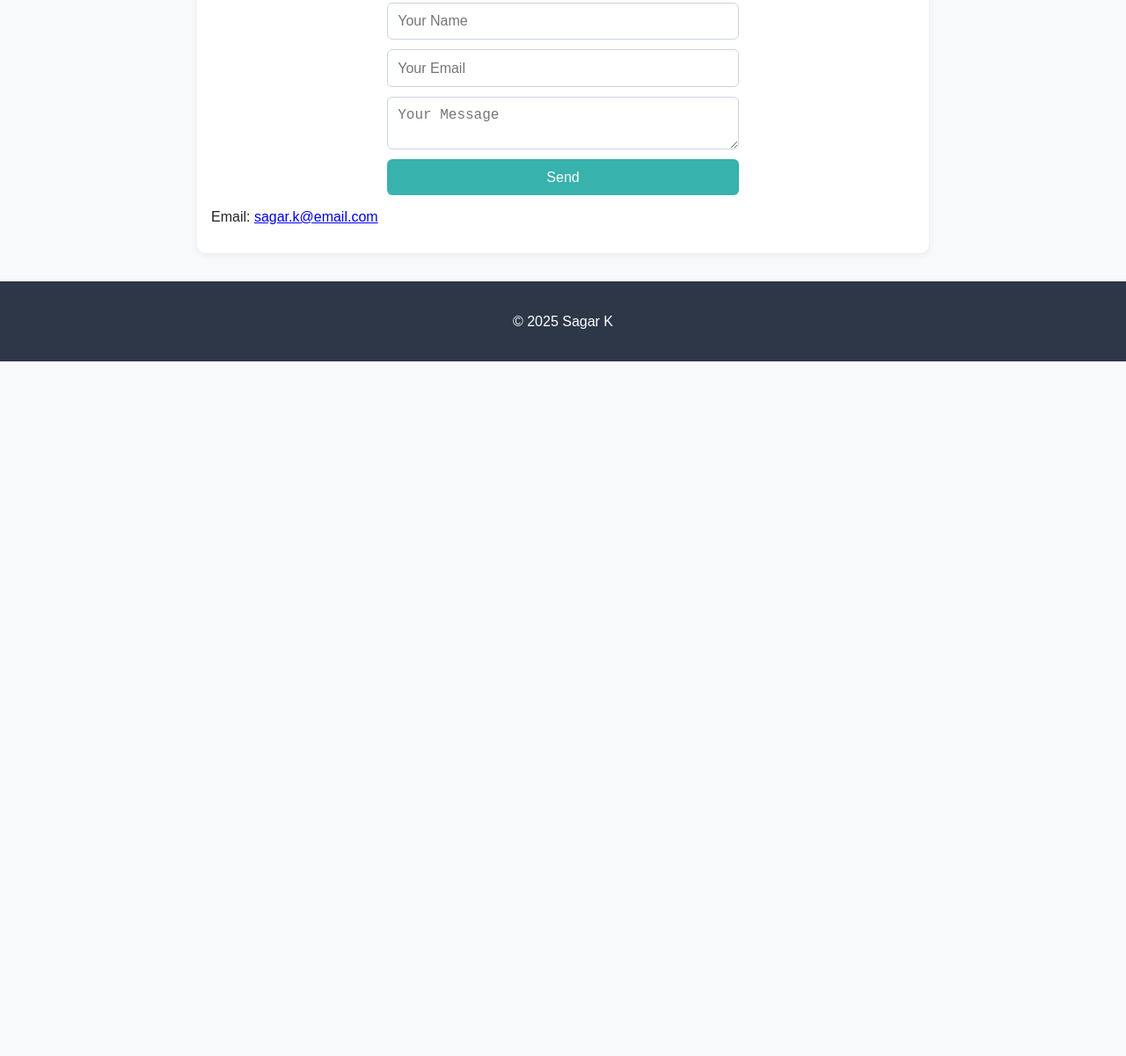
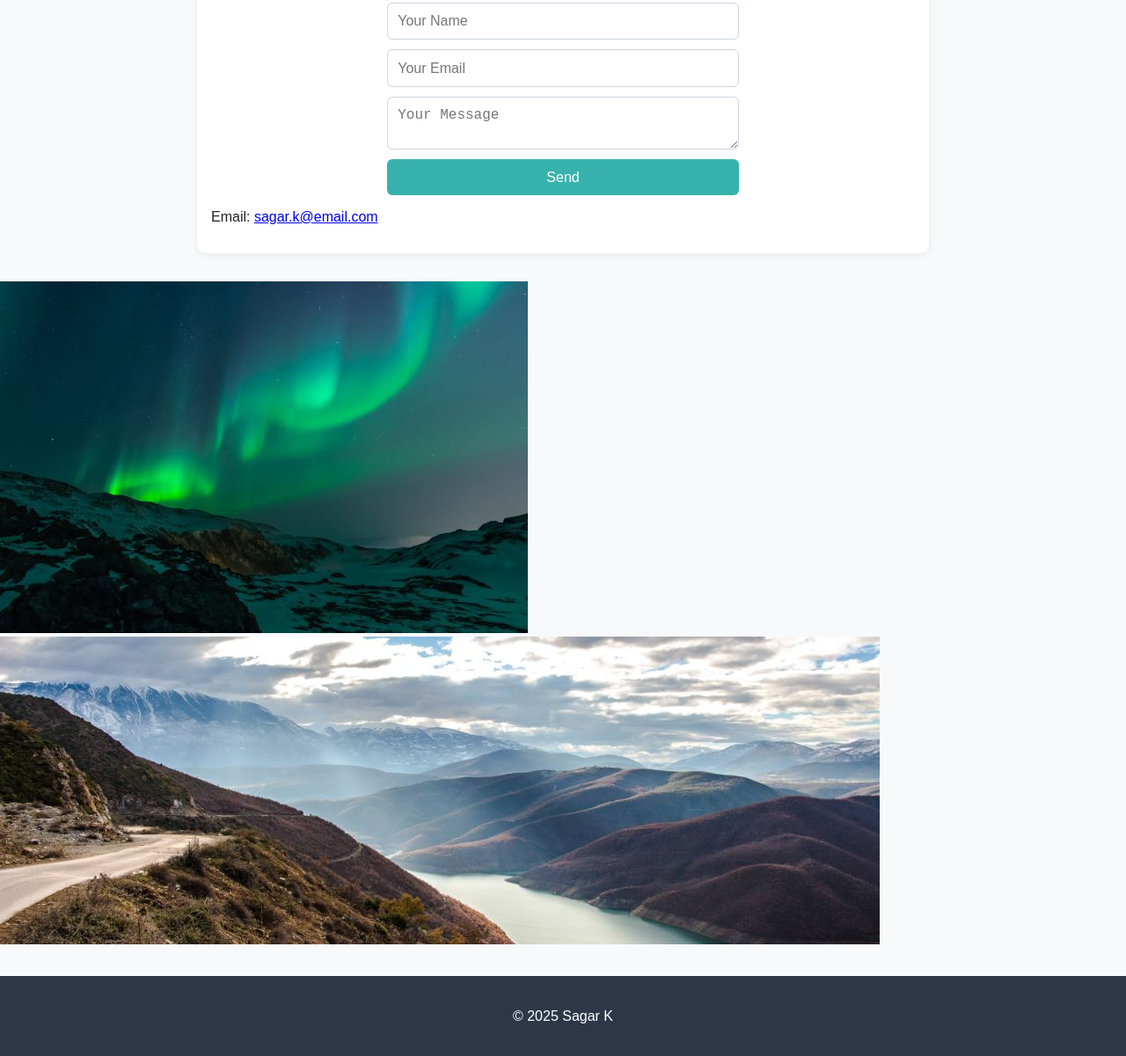
Before and after one commit to Sagargit94/Portfolio-Updated, a plain HTML site: page index.html in a window 1280 px wide. Shown: the part 1147-2348 px from the top of the page at 88% size. Before the commit the page ends 1558 px from the top, so only its background shows below. Drawn offline with Linux system fonts and the light colour scheme; a script that the page names is missing.

Commit message:
Update index.html

```diff
--- a/index.html
+++ b/index.html
@@ -68,6 +68,10 @@
             </form>
             <p>Email: <a href="mailto:sagar.k@email.com">sagar.k@email.com</a></p>
         </section>
+        <div class="gallery">
+         <img src="images/thumb1.jpg" alt="Image 1" data-large="images/large1.jpg" class="lightbox-img">
+         <img src="images/thumb2.jpg" alt="Image 2" data-large="images/large2.jpg" class="lightbox-img">
+        </div>
     </main>
     <footer>
         <p>&copy; 2025 Sagar K</p>
```
